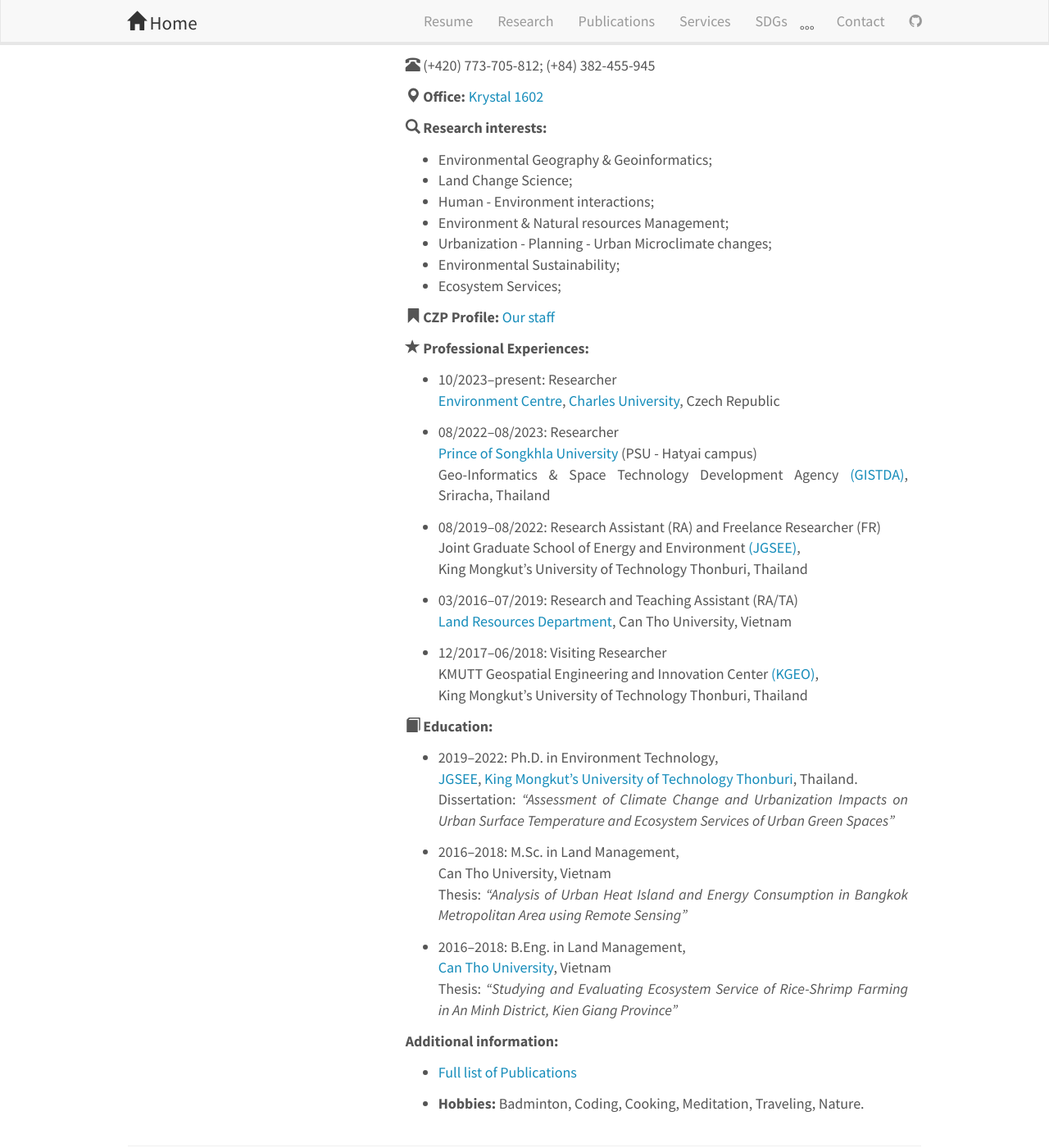
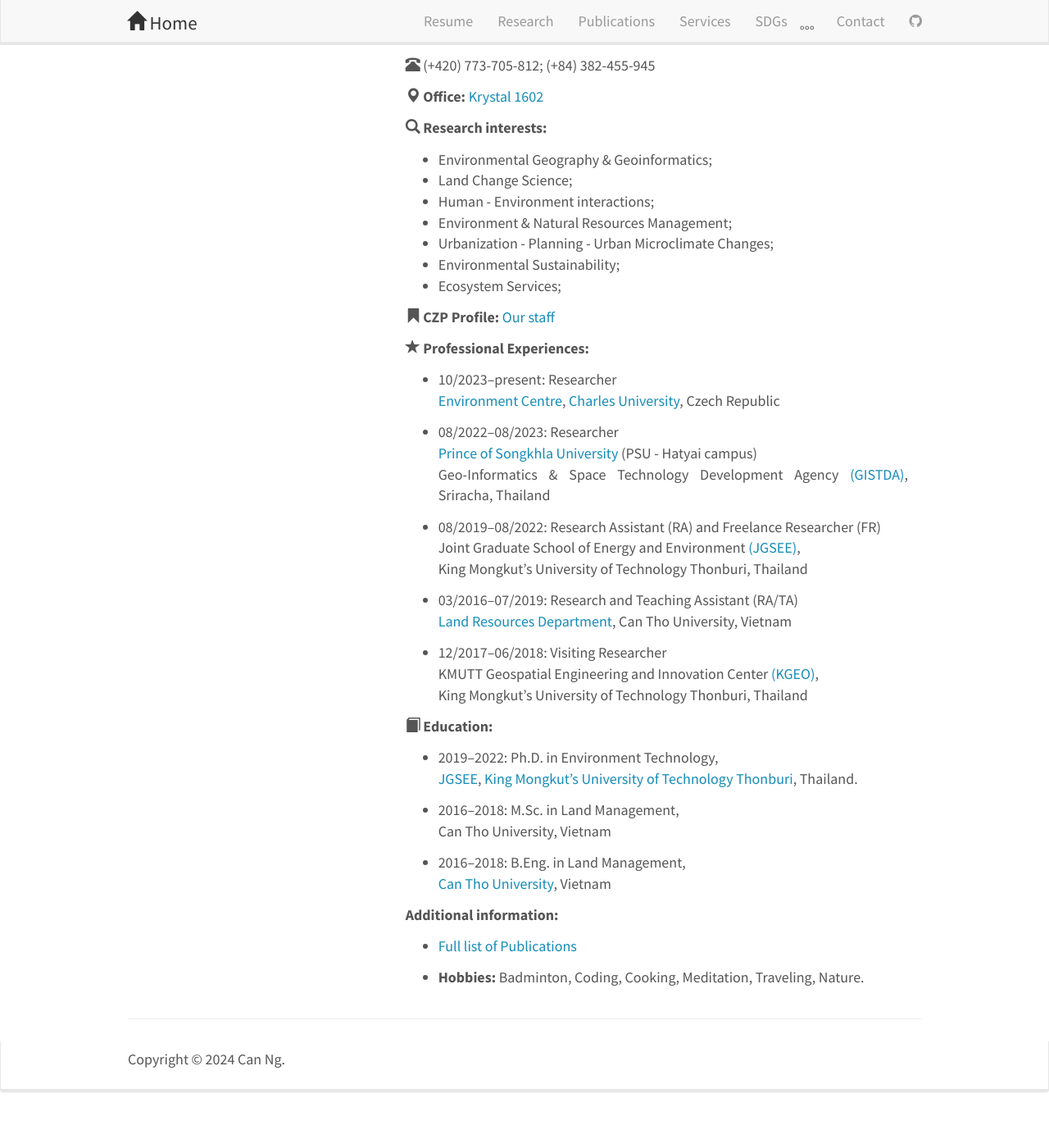
Before and after one commit to canng/cann, a Jekyll site: the page built from _pages/cv.md, in a window 1280 px wide and 1400 px high, scrolled down 302 px. Shown: the whole window at 82% size. Built offline with Jekyll 4.4.1, drawn with Linux system fonts in a browser that asks for light colours; nearby versions of some CDN libraries; some web fonts are replaced; after the commit the page ends 1659 px from its top, so only the background shows below that.

Commit message:
Fix capitalization and spacing in CV.md

```diff
--- a/_pages/cv.md
+++ b/_pages/cv.md
@@ -44,8 +44,8 @@ permalink: /cv/
 * Environmental Geography & Geoinformatics;
 * Land Change Science;
 * Human - Environment interactions;
-* Environment & Natural resources Management;
-* Urbanization  - Planning  - Urban Microclimate changes;
+* Environment & Natural Resources Management;
+* Urbanization  - Planning  - Urban Microclimate Changes;
 * Environmental Sustainability;
 * Ecosystem Services;
 <br>
@@ -75,15 +75,12 @@ KMUTT Geospatial Engineering and Innovation Center <a href="http://kgeo.org/kgeo
 
 * 2019–2022: Ph.D. in Environment Technology, <br>
 <a href="https://www.jgsee.kmutt.ac.th/v3/">JGSEE</a>, <a href="https://www.kmutt.ac.th/en/">King Mongkut’s University of Technology Thonburi</a>, Thailand. <br>
-Dissertation: <i>“Assessment of Climate Change and Urbanization Impacts on Urban Surface Temperature and Ecosystem Services of Urban Green Spaces”</i>
 
 * 2016–2018: M.Sc. in Land Management, <br>
 Can Tho University, Vietnam <br>
-Thesis: <i>“Analysis of Urban Heat Island and Energy Consumption in Bangkok Metropolitan Area using Remote Sensing”</i>
 
 * 2016–2018: B.Eng. in Land Management, <br>
 <a href="https://en.ctu.edu.vn/">Can Tho University</a>, Vietnam <br>
-Thesis: <i>“Studying and Evaluating Ecosystem Service of Rice-Shrimp Farming in An Minh District, Kien Giang Province”</i>
 
 
 
```
